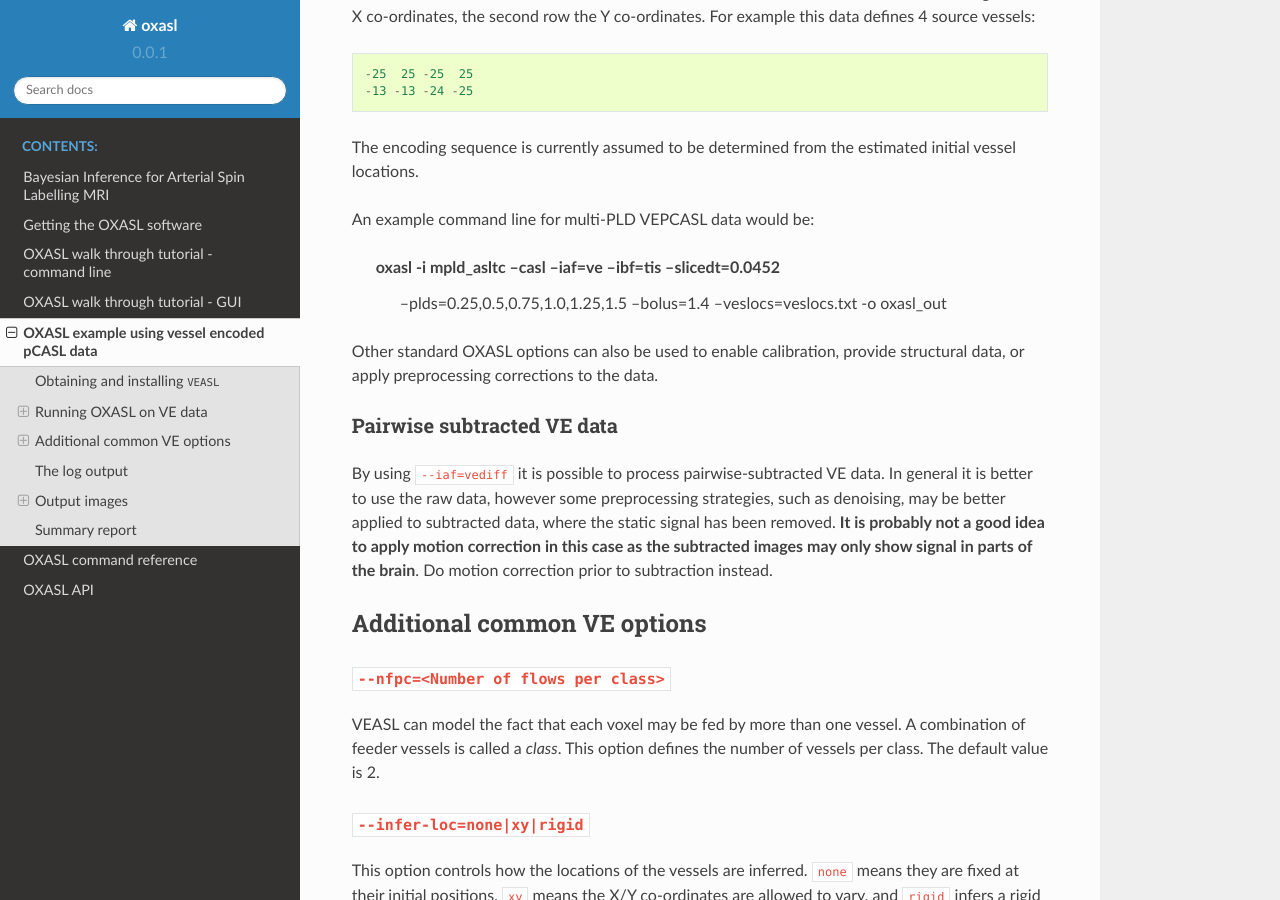
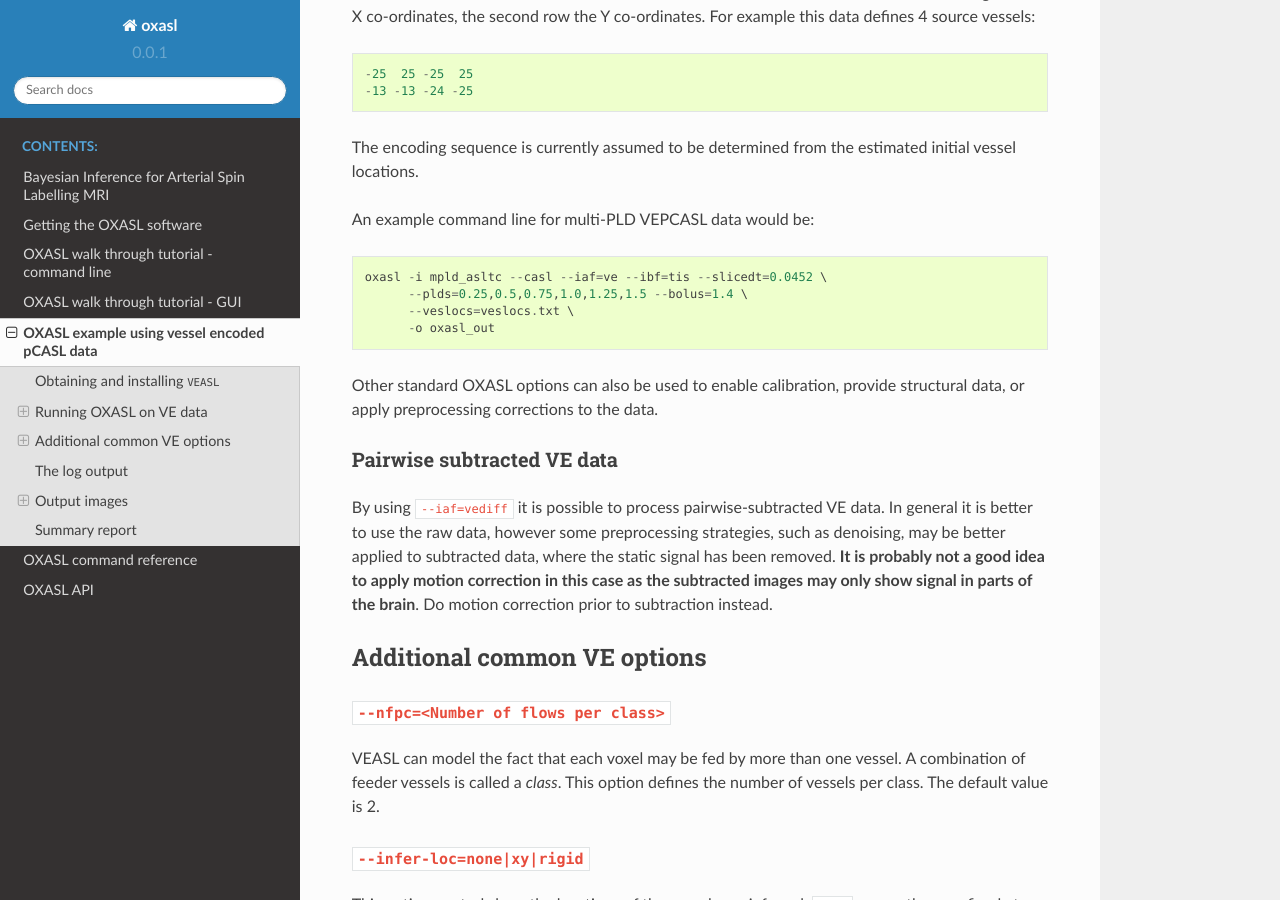
Before and after one commit to physimals/oxasl, a Sphinx documentation site: the page built from doc/example_ve.rst, in a window 1280 px wide and 900 px high, scrolled down 851 px. Built offline with Sphinx 7.4.7 and the Read the Docs theme 2.0.0, drawn with Linux system fonts in a browser that asks for light colours.

Commit message:
Fix typo

```diff
--- a/doc/example_ve.rst
+++ b/doc/example_ve.rst
@@ -44,7 +44,7 @@ this data defines 4 source vessels::
 The encoding sequence is currently assumed to be determined from the estimated initial
 vessel locations.
 
-An example command line for multi-PLD VEPCASL data would be:
+An example command line for multi-PLD VEPCASL data would be::
 
     oxasl -i mpld_asltc --casl --iaf=ve --ibf=tis --slicedt=0.0452 \
           --plds=0.25,0.5,0.75,1.0,1.25,1.5 --bolus=1.4 \
```
